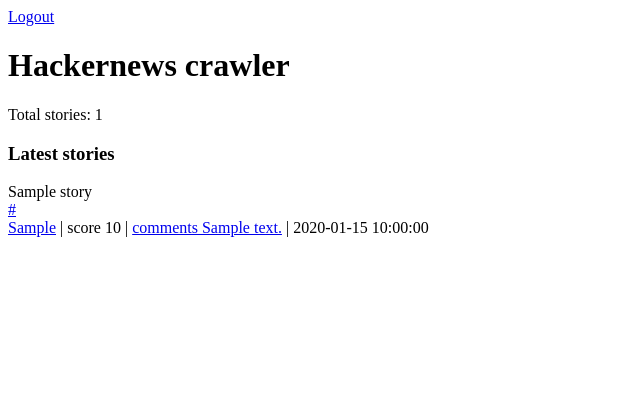
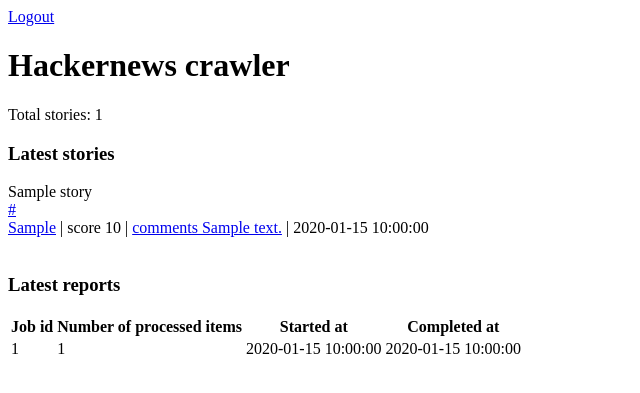
Before and after one commit to pmatigakis/hnac, a Flask app: template hnac/web/templates/index.html in a window 1280 px wide. Shown: the top 393 px of the page, without its empty margins (0-640 px from the left). Run offline with Flask 2, Linux system fonts and the light colour scheme; the template is opened without the code that fills it: most values are stand-ins (such as "Sample title", 1, 10 or a date in 2020); parts of the project's set-up code (start-up, migrations or seed data) failed here and were passed over.

Commit message:
The main web page shows the latest reports

```diff
--- a/hnac/web/templates/index.html
+++ b/hnac/web/templates/index.html
@@ -24,5 +24,25 @@
             <br />
         {% endfor %}
     </div>
+
+    <h3>Latest reports</h3>
+    <div>
+        <table>
+            <tr>
+                <th>Job id</th>
+                <th>Number of processed items</th>
+                <th>Started at</th>
+                <th>Completed at</th>
+            </tr>
+            {% for report in latest_reports %}
+                <tr>
+                    <td>{{ report.job_id }}</td>
+                    <td>{{ report.num_processed_items }}</td>
+                    <td>{{ report.started_at }}</td>
+                    <td>{{ report.completed_at }}</td>
+                </tr>
+            {% endfor %}
+        </table>
+    </div>
 </body>
 </html>
```
Also changed, not shown: hnac/web/views.py (+5 -2 lines).
